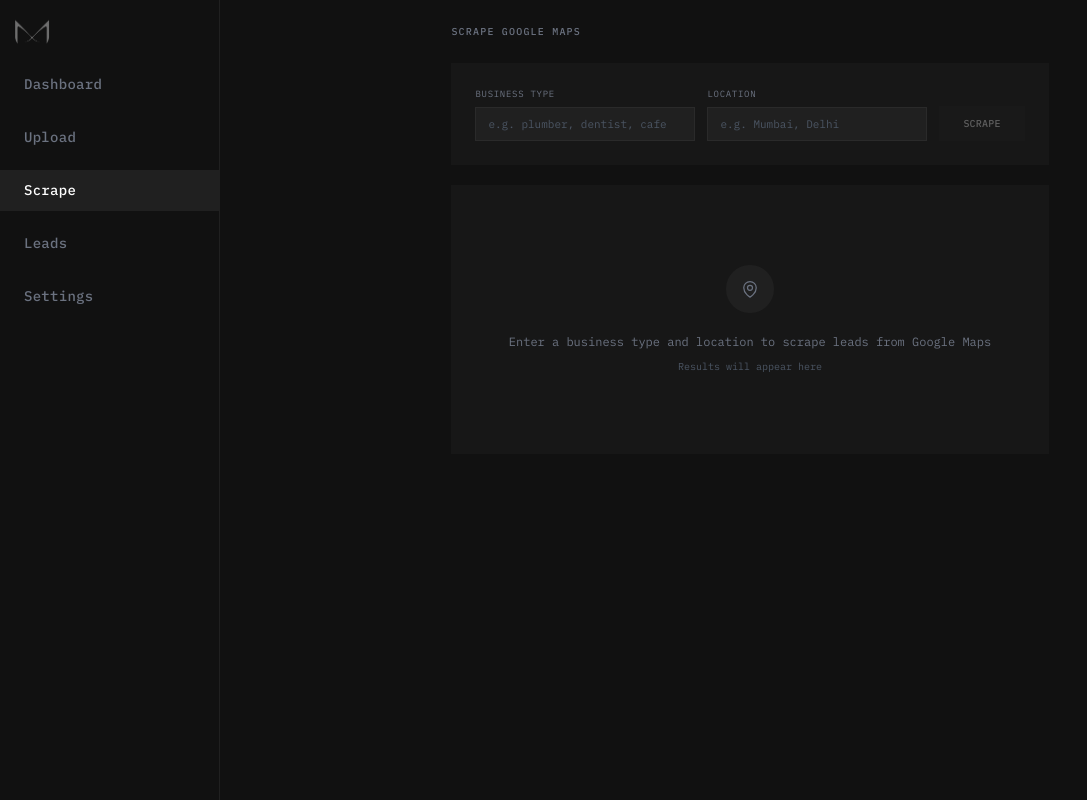
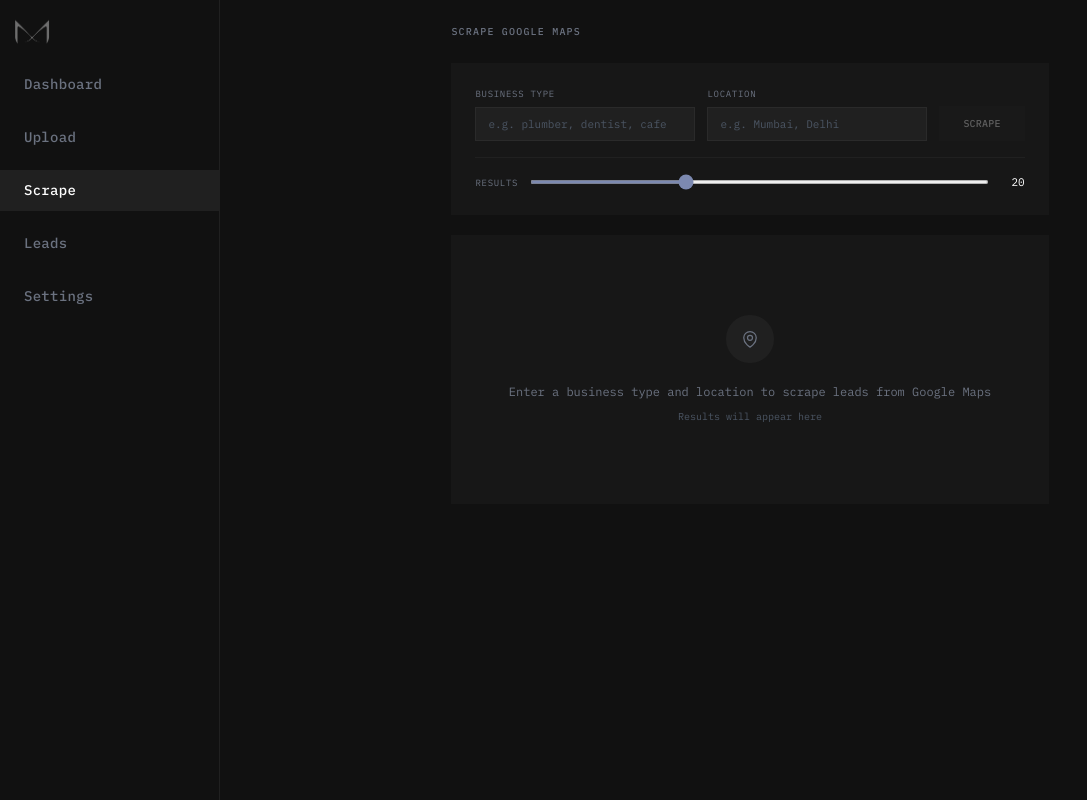
Before and after one commit to praagatii/mugen-crm, a React (Vite) app in the folder frontend/: page /scrape in a window 1280 px wide. Shown: the whole page, without its empty margins (0-1087 px from the left). Built offline with nearby package versions, Linux system fonts and the light colour scheme.

Commit message:
add slider to control scrape result count

```diff
--- a/frontend/src/pages/ScrapePage.jsx
+++ b/frontend/src/pages/ScrapePage.jsx
@@ -5,6 +5,7 @@ import { scrapeGmaps, importLeads } from '../services/api.js'
 export default function ScrapePage() {
   const [keyword, setKeyword] = useState('')
   const [location, setLocation] = useState('')
+  const [maxResults, setMaxResults] = useState(20)
   const [scraping, setScraping] = useState(false)
   const [results, setResults] = useState([])
   const [selected, setSelected] = useState(new Set())
@@ -16,7 +17,7 @@ export default function ScrapePage() {
     if (!keyword.trim() || !location.trim()) return
     setScraping(true); setResults([]); setSelected(new Set()); setImportCount(null); setError('')
     try {
-      const data = await scrapeGmaps(`${keyword} near ${location}`)
+      const data = await scrapeGmaps(`${keyword} near ${location}`, maxResults)
       setResults(data.results || [])
       if (!data.results || data.results.length === 0) setError('No results found')
     } catch (err) {
@@ -75,6 +76,12 @@ export default function ScrapePage() {
               </span>
             ) : 'SCRAPE'}
           </button>
+        </div>
+        <div style={{display:"flex", alignItems:"center", gap:"12px", marginTop:"16px", paddingTop:"16px", borderTop:"1px solid #202020"}}>
+          <label style={{fontFamily:"IBM Plex Mono,monospace", fontSize:"9px", color:"#6B7280", textTransform:"uppercase", letterSpacing:"0.08em", whiteSpace:"nowrap"}}>Results</label>
+          <input type="range" min="5" max="50" value={maxResults} onChange={e => setMaxResults(Number(e.target.value))}
+            style={{flex:1, accentColor:"#7C89B0", height:"4px", cursor:"pointer"}} />
+          <span style={{fontFamily:"IBM Plex Mono,monospace", fontSize:"11px", color:"#ffffff", minWidth:"24px", textAlign:"right"}}>{maxResults}</span>
         </div>
       </div>
 
--- a/frontend/src/services/api.js
+++ b/frontend/src/services/api.js
@@ -57,11 +57,11 @@ export async function generateMessages(ids) {
   return res.json()
 }
 
-export async function scrapeGmaps(query) {
+export async function scrapeGmaps(query, maxResults = 20) {
   const res = await fetch(`${API}/scrape`, {
     method: 'POST',
     headers: { 'Content-Type': 'application/json' },
-    body: JSON.stringify({ query }),
+    body: JSON.stringify({ query, maxResults }),
   })
   if (!res.ok) throw new Error('Scrape failed')
   return res.json()
```
Also changed, not shown: 2 other files (tests, documents, lock files or other folders).
